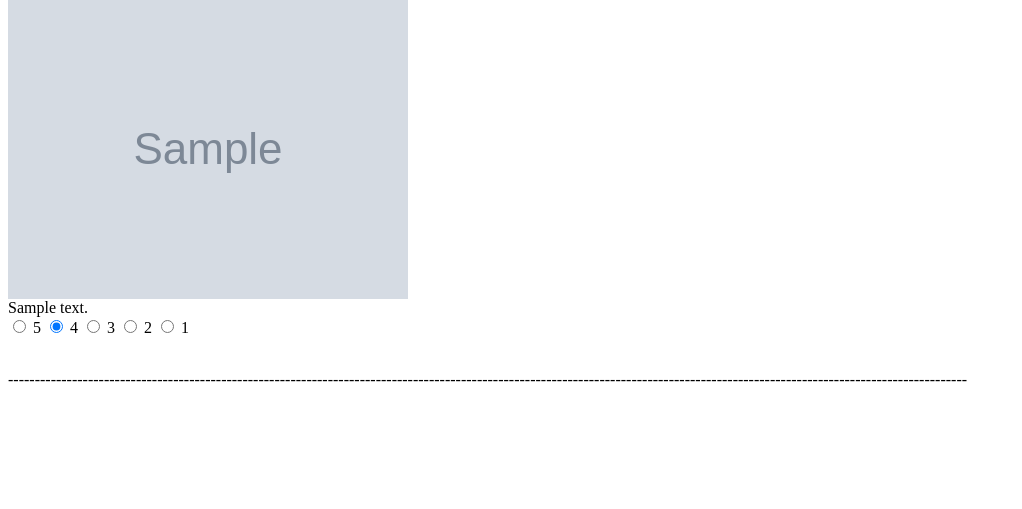
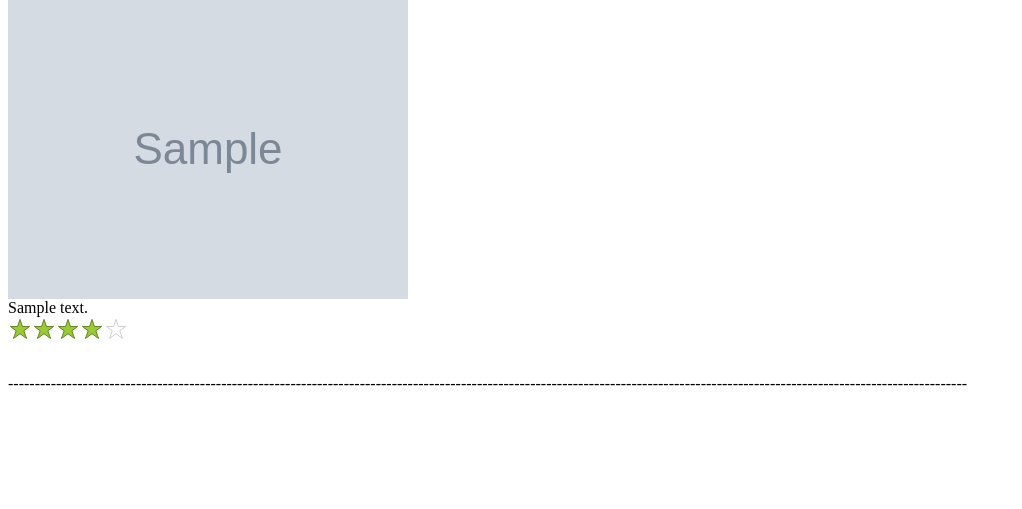
Before and after one commit to ntaouros/WebAssignment_2, a PHP site: page /WebAssignment_2/PHP/Movies.php in a window 1280 px wide. Shown: the part 82-591 px from the top of the page, without its empty margins (0-1022 px from the left). Run offline with PHP 8.4, Linux system fonts and the light colour scheme; the visitor is signed in with stand-in values (Sample User, id 1); tables that the repository leaves empty hold one stand-in row (values such as "Sample post"); grey boxes marked "Sample" are stand-in pictures.

Commit message:
Signed-off-by: Dionisis <dionisis_1995@hotmail.com>

```diff
--- /dev/null
+++ b/CSS/rating-widget.css
@@ -0,0 +1,36 @@
+.starRating:not(old){
+  display        : inline-block;
+  width          : 7.5em;
+  height         : 1.5em;
+  overflow       : hidden;
+  vertical-align : bottom;
+}
+.starRating:not(old) > input{
+  margin-right : -100%;
+  opacity      : 0;
+}
+
+.starRating:not(old) > label{
+  display         : block;
+  float           : right;
+  position        : relative;
+  background      : url('http://localhost:81/WebAssignment_2/Img/star-off.svg');
+  background-size : contain;
+}
+
+.starRating:not(old) > label:before{
+  content         : '';
+  display         : block;
+  width           : 1.5em;
+  height          : 1.5em;
+  background      : url('http://localhost:81/WebAssignment_2/Img/star-on.svg');
+  background-size : contain;
+  opacity         : 0;
+  transition      : opacity 0.2s linear;
+}
+
+.starRating:not(old) > label:hover:before,
+.starRating:not(old) > label:hover ~ label:before,
+.starRating:not(:hover) > :checked ~ label:before{
+  opacity : 1;
+}
--- a/JS/MoviesScript.js
+++ b/JS/MoviesScript.js
@@ -1,4 +1,7 @@
+var ratedMovies=[];
+
 function groupBy(genre) {
+
 	var reset = document.querySelectorAll('div');
 	for (var i = 0; i < reset.length; i++) {
 		reset[i].style.display='';
@@ -6,7 +9,6 @@ function groupBy(genre) {
 	if (genre=="") return; // please select - possibly you want something else here
 	// alert("it is Working");
 	genre = genre.toLowerCase();
-
 	var elements = document.querySelectorAll('div:not(.' + genre + ')');
 	console.log(elements);
 	for (var i = 0; i < elements.length; i++) {
@@ -17,7 +19,22 @@ function groupBy(genre) {
 
 function rate(rating, id) {
 	var result = document.querySelector('.starRating' + id +  ' #rating' + rating);
-	console.log(result.parentNode);
 	result.checked = true;
 	// document.getElementById("rating" + rating).checked = true;
 };
+
+
+function addRate(movie,rate)
+{
+
+	if(ratedMovies.indexOf(movie)===-1)
+	{
+		//Insert new Rate
+		console.log('notrated');
+	}else{
+		//Change existing Rate
+				console.log('nadtrated');
+
+	}
+
+}
--- a/PHP/Movies.php
+++ b/PHP/Movies.php
@@ -2,6 +2,8 @@
 <html>
 	<head>
 	 	<script type="text/javascript" src="http://localhost:81/WebAssignment_2/JS/MoviesScript.js"></script>
+	 	 <link rel="stylesheet" type="text/css" href="http://localhost:81/WebAssignment_2/CSS/rating-widget.css">
+
 	</head>
 	<body>
 
@@ -55,7 +57,7 @@
 
 		//Printing Unique Genres
 		echo '<select id=\'genre\' onchange=\'groupBy(this.value)\'>';
-		echo '<option disabled selected value>Select Genre</option>';
+		echo '<option selected value>Select Genre</option>';
 		foreach($genres_unique as $genre) {
 			echo "<option value='$genre'>$genre</option>";
 
@@ -81,20 +83,29 @@
 			echo "<br>";
 			//2nisis skepsi: an uparxei vazeis tin timi tou xristi alliws sketo to rating widget
 			//Nik skepsi: dld theloume panta to rating widget + to rating tou xristi AN uparxei
-			echo '<span class="starRating'.$movie->getId().'">          	  ' ;
 			echo '	<form>													  ' ;
-			echo '  <input id="rating5" type="radio" name="rating" value="5"> ' ;
-			echo '  <label for="rating5">5</label>                            ' ;
-			echo '  <input id="rating4" type="radio" name="rating" value="4"> ' ;
-			echo '  <label for="rating4">4</label>                            ' ;
-			echo '  <input id="rating3" type="radio" name="rating" value="3"> ' ;
-			echo '  <label for="rating3">3</label>                            ' ;
-			echo '  <input id="rating2" type="radio" name="rating" value="2"> ' ;
-			echo '  <label for="rating2">2</label>                            ' ;
-			echo '  <input id="rating1" type="radio" name="rating" value="1"> ' ;
+			echo '<span class="starRating starRating'.$movie->getId().'">          	  ' ;
+			echo '  <input id="rating5" type="radio"  name="rating" value="5"> ' ;
+			echo '  <label for="rating5">5</label>                             ' ;
+			echo '  <input id="rating4" type="radio"name="rating" value="4"> ' ;
+			echo '  <label for="rating4">4</label>                             ' ;
+			echo '  <input id="rating3" type="radio"  name="rating" value="3"> ' ;
+			echo '  <label for="rating3">3</label>                             ' ;
+			echo '  <input id="rating2" type="radio"  name="rating" value="2"> ' ;
+			echo '  <label for="rating2">2</label>                             ' ;
+			echo '  <input id="rating1" type="radio"  name="rating" value="1"> ' ;
 			echo '  <label for="rating1">1</label>                            ' ;
-			echo '	</form>													  ' ;
 			echo '</span>													  ' ;
+			echo '	</form>		 ' ;
+			/*
+				onchange=\'addRate('.$movie->getId().',this.value)\'
+ onchange=\'addRate('.$movie->getId().',this.value)\'
+onchange=\'addRate('.$movie->getId().',this.value)\'
+onchange=\'addRate('.$movie->getId().',this.value)\'
+onchange=\'addRate('.$movie->getId().',this.value)\'
+
+
+			*/
 			//Check if user has rated this movie
 			if (array_key_exists($movie->getId(),$movies_rate))
 			{
```
Also changed, not shown: Img/star-off.svg (added), Img/star-on.svg (added).
